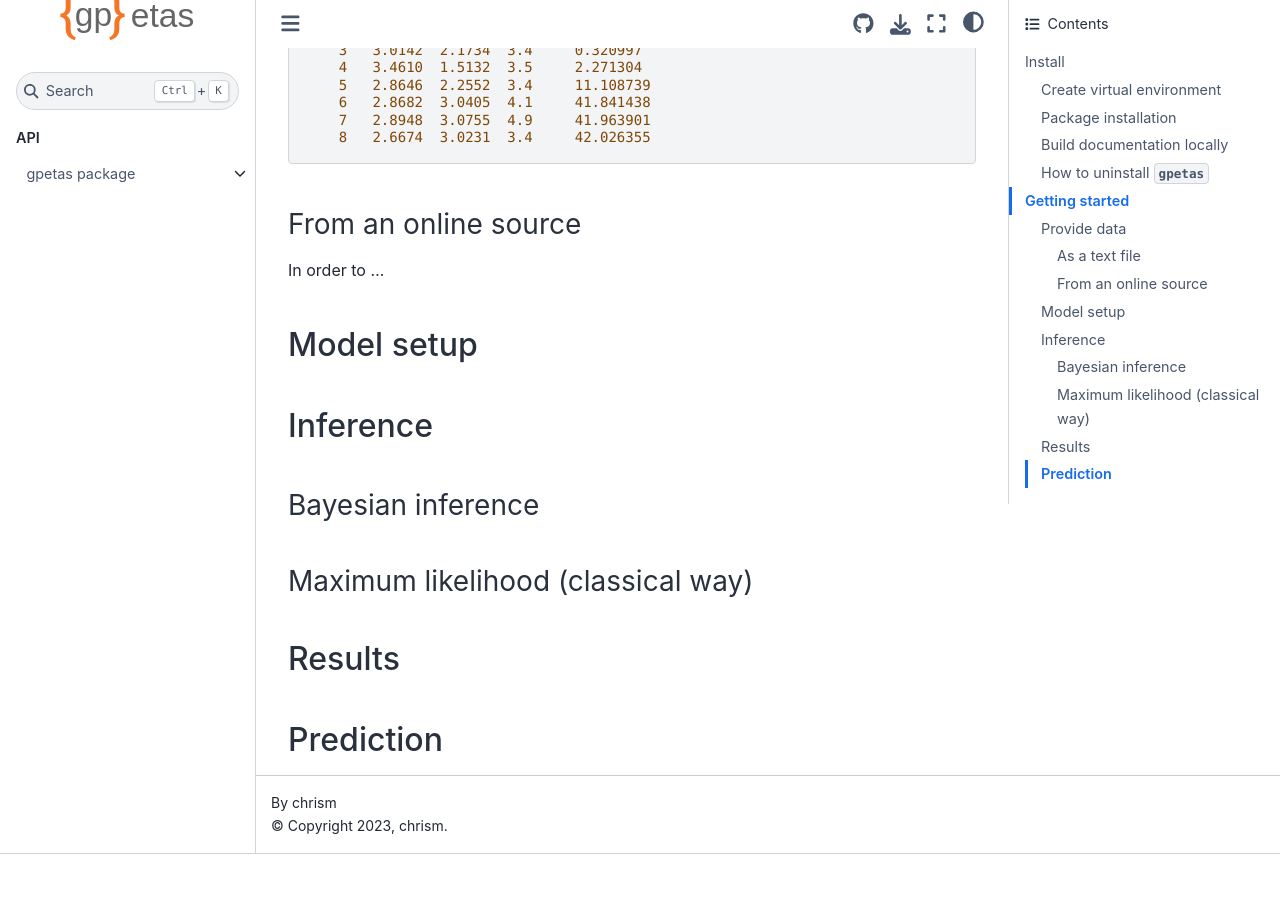
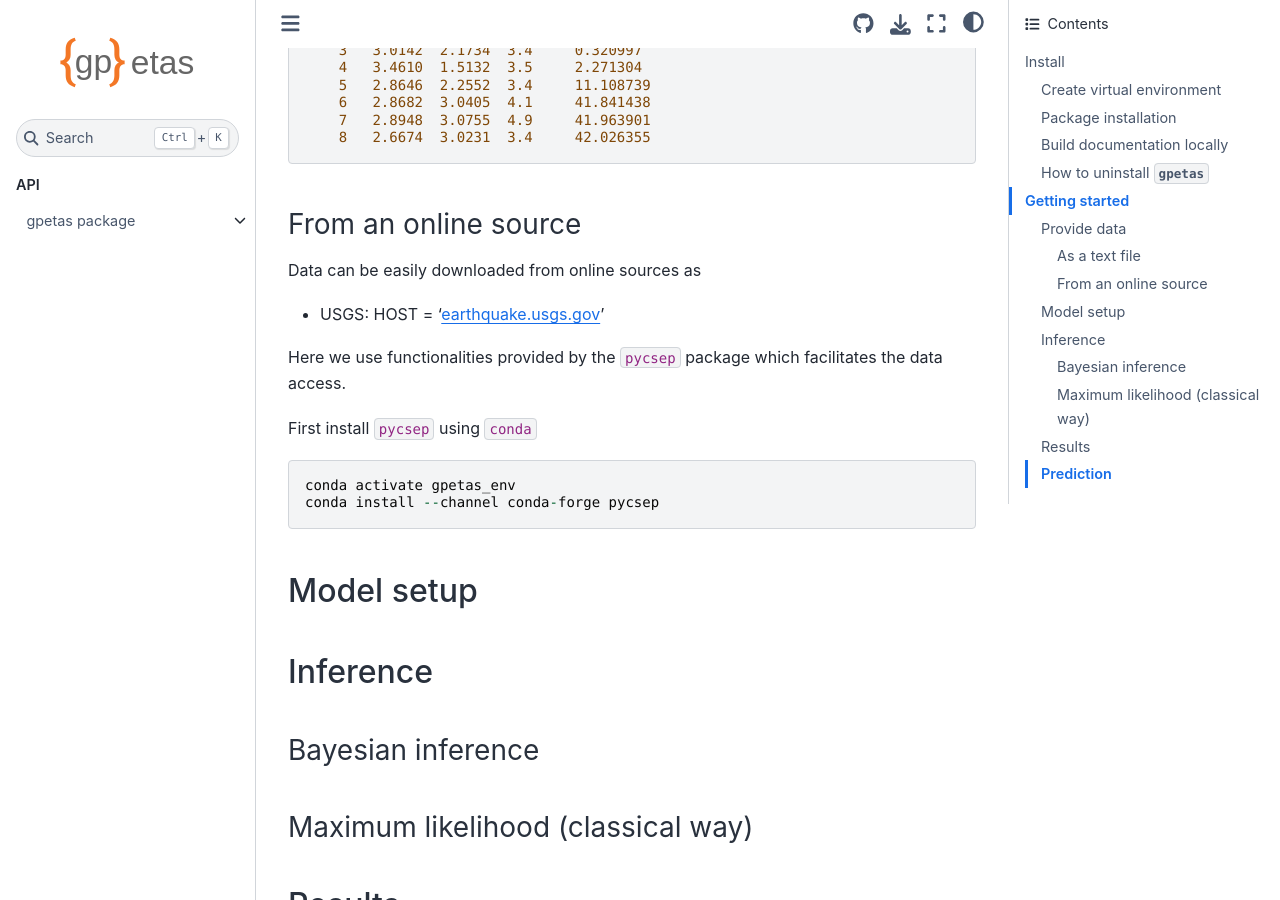
Before and after one commit to chris-molki/gpetas, a Sphinx documentation site: the page built from docs/source/README.md, in a window 1280 px wide and 900 px high, scrolled down 2285 px. Built offline with Sphinx 7.4.7 and the Sphinx Book theme 1.1.4, drawn with Linux system fonts in a browser that asks for light colours; before the commit the page ends 3139 px from its top, so only the background shows below that.

Commit message:
extension data

````diff
--- a/docs/source/README.md
+++ b/docs/source/README.md
@@ -91,7 +91,18 @@
 ```
 
 ### From an online source
-In order to ...
+Data can be easily downloaded from online sources as
+* USGS: HOST = 'earthquake.usgs.gov'
+
+Here we use functionalities provided by the ``pycsep`` package which
+facilitates the data access.
+
+First install ``pycsep`` using ``conda``
+```
+conda activate gpetas_env
+conda install --channel conda-forge pycsep
+```
+
 
 
 
````
